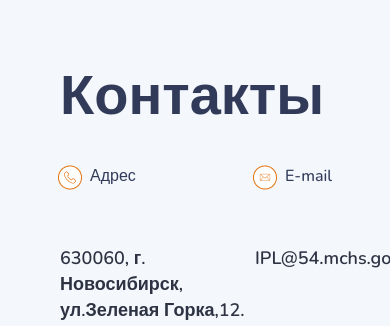
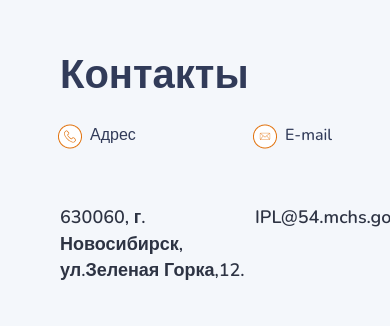
Before and after one commit to ElnarGasanov/123, a plain HTML site: page index.html in a window 390 px wide. Shown: the part 4326-4652 px from the top of the page. Drawn offline with nearby package versions, Linux system fonts and the light colour scheme.

Commit message:
tree commit

```diff
--- a/index.css
+++ b/index.css
@@ -1047,6 +1047,12 @@ header li {
       }
 }
 
+.contacts-wrap h1{
+    font-weight: 700;
+    font-size: 56px;
+    line-height: 120%;
+    color: #313B59;
+}
 
   .contacts-wrap{
     width: 46%;
@@ -1058,6 +1064,11 @@ header li {
         margin: 0 0 0 60px;
 
         padding-bottom: 75px;
+    }
+    .contacts-wrap h1{
+        font-weight: 700;
+        font-size: 40px;
+        line-height: 120%;
     }
 }
 
@@ -1169,7 +1180,7 @@ header li {
     content: url('./img/modalHoverIcon.png');
     position: absolute;
     top: 12%;
-    left: 0;
+    right: 273px;
 }
 
 .modal_content div:hover{
--- a/index.html
+++ b/index.html
@@ -294,11 +294,7 @@
 
     <div class="contacts-block">
         <div class="contacts-wrap">
-            <h1 style="font-weight: 700;
-            font-size: 56px;
-            line-height: 120%;
-            color: #313B59;
-            ">Контакты</h1>
+            <h1>Контакты</h1>
             <div class="contacts">
                 <div class="box-1" style="margin-bottom: 60px;">
                     <div class="box-1_name" style="font-weight: 500;
```
